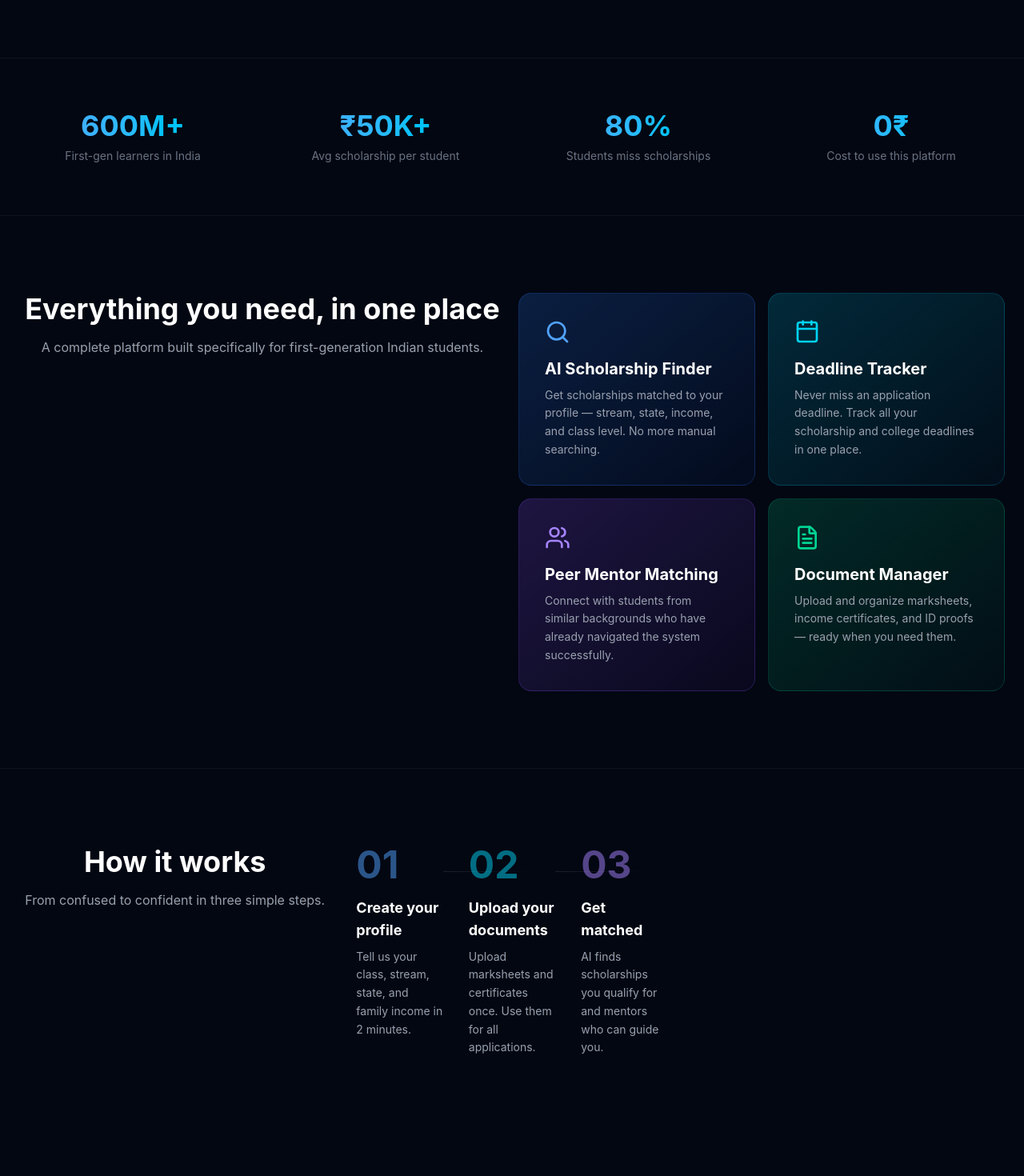
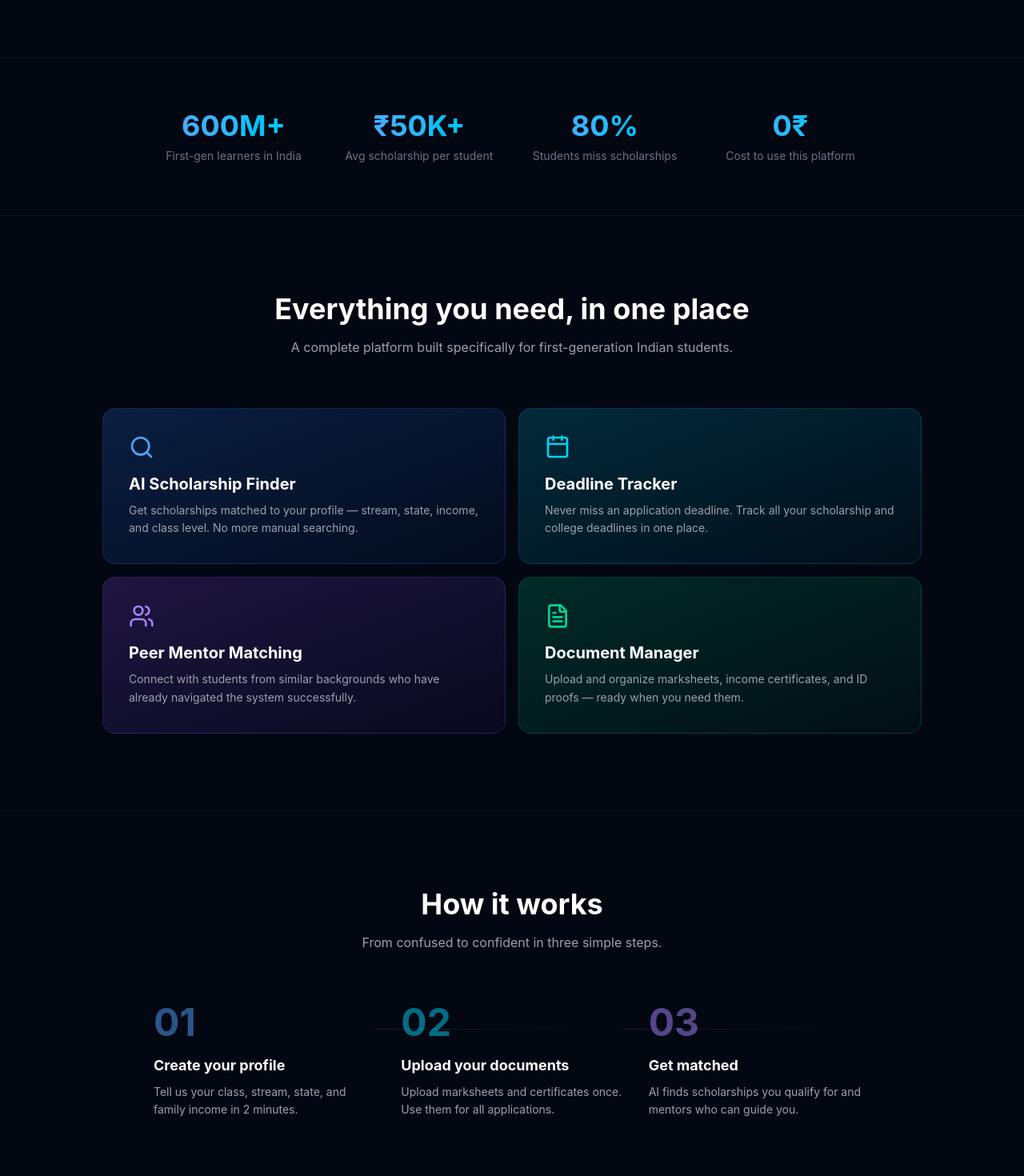
Before and after one commit to shubhitiwariiii/first-gen-guidance, a Next.js app: page / in a window 1280 px wide. Shown: the part 780-2250 px from the top of the page at 80% size. Built offline with nearby package versions, Linux system fonts and the light colour scheme.

Commit message:
fix: landing page layout fixed for both mobile and desktop

```diff
--- a/src/app/page.tsx
+++ b/src/app/page.tsx
@@ -31,7 +31,6 @@ export default function LandingPage() {
 
       {/* Hero */}
       <section className="relative pt-32 pb-20 px-6">
-        {/* Background glow */}
         <div className="absolute top-0 left-1/2 -translate-x-1/2 w-[800px] h-[500px] bg-blue-600/10 rounded-full blur-[120px] pointer-events-none" />
         <div className="absolute top-20 left-1/2 -translate-x-1/2 w-[400px] h-[300px] bg-blue-500/10 rounded-full blur-[80px] pointer-events-none" />
 
@@ -55,16 +54,15 @@ export default function LandingPage() {
           </p>
 
           <div className="flex flex-col sm:flex-row items-center justify-center gap-4 mb-16">
-            <Link href="/signup" className="flex items-center gap-2 bg-blue-600 hover:bg-blue-500 text-white px-8 py-4 rounded-xl font-semibold text-lg transition-all hover:scale-105 hover:shadow-lg hover:shadow-blue-500/25">
+            <Link href="/signup" className="w-full sm:w-auto flex items-center justify-center gap-2 bg-blue-600 hover:bg-blue-500 text-white px-8 py-4 rounded-xl font-semibold text-lg transition-all hover:scale-105 hover:shadow-lg hover:shadow-blue-500/25">
               Start for Free
               <ArrowRight className="w-5 h-5" />
             </Link>
-            <Link href="/login" className="flex items-center gap-2 bg-white/5 hover:bg-white/10 border border-white/10 text-white px-8 py-4 rounded-xl font-semibold text-lg transition-all">
+            <Link href="/login" className="w-full sm:w-auto flex items-center justify-center gap-2 bg-white/5 hover:bg-white/10 border border-white/10 text-white px-8 py-4 rounded-xl font-semibold text-lg transition-all">
               Log in
             </Link>
           </div>
 
-          {/* Trust badges */}
           <div className="flex flex-wrap items-center justify-center gap-6 text-sm text-gray-500">
             {['No credit card required', 'Always free', 'Built for Bharat'].map(item => (
               <div key={item} className="flex items-center gap-2">
@@ -78,7 +76,7 @@ export default function LandingPage() {
 
       {/* Stats */}
       <section className="py-16 px-6 border-y border-white/5">
-        <div className="grid grid-cols-2 md:grid-cols-4 gap-8">
+        <div className="max-w-4xl mx-auto grid grid-cols-2 md:grid-cols-4 gap-8">
           {[
             { number: '600M+', label: 'First-gen learners in India' },
             { number: '₹50K+', label: 'Avg scholarship per student' },
@@ -97,13 +95,12 @@ export default function LandingPage() {
 
       {/* Features */}
       <section id="features" className="py-24 px-6">
-        <div className="grid grid-cols-1 sm:grid-cols-2 gap-4">
+        <div className="max-w-5xl mx-auto">
           <div className="text-center mb-16">
             <h2 className="text-3xl md:text-4xl font-bold mb-4">Everything you need, in one place</h2>
             <p className="text-gray-400 max-w-xl mx-auto">A complete platform built specifically for first-generation Indian students.</p>
           </div>
-
-          <div className="grid grid-cols-1 md:grid-cols-2 gap-4">
+          <div className="grid grid-cols-1 sm:grid-cols-2 gap-4">
             {[
               {
                 icon: Search,
@@ -150,12 +147,11 @@ export default function LandingPage() {
 
       {/* How it works */}
       <section id="how-it-works" className="py-24 px-6 border-t border-white/5">
-        <div className="grid grid-cols-1 md:grid-cols-3 gap-8">
+        <div className="max-w-4xl mx-auto">
           <div className="text-center mb-16">
             <h2 className="text-3xl md:text-4xl font-bold mb-4">How it works</h2>
             <p className="text-gray-400">From confused to confident in three simple steps.</p>
           </div>
-
           <div className="grid grid-cols-1 md:grid-cols-3 gap-8">
             {[
               { step: '01', title: 'Create your profile', desc: 'Tell us your class, stream, state, and family income in 2 minutes.', color: 'text-blue-400' },
```
